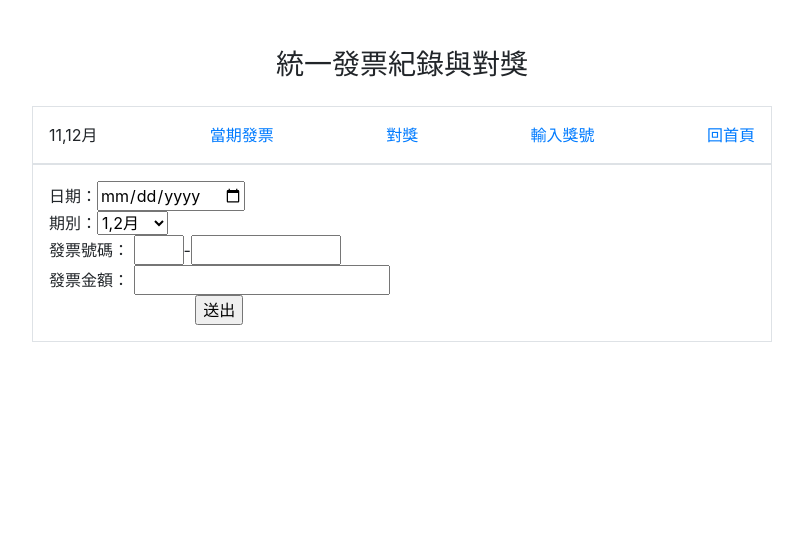
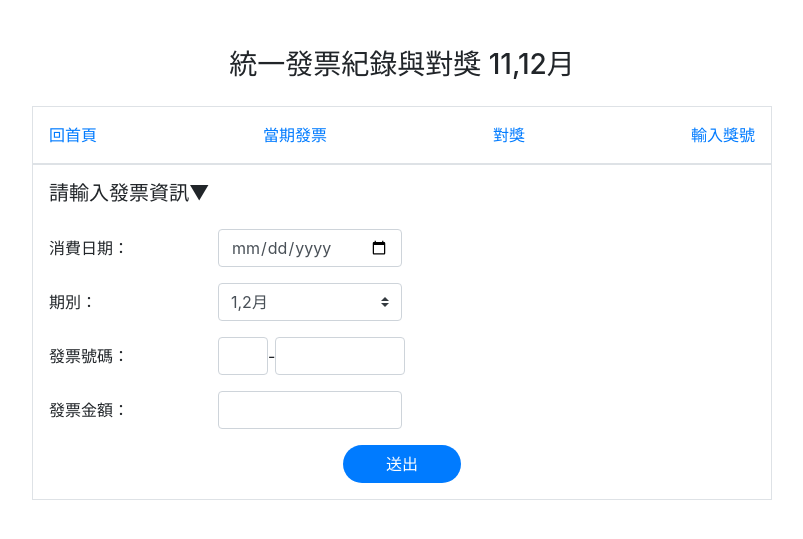
Before and after one commit to wdaweb/invoice-hua3698, a PHP site: page / in a window 1280 px wide. Shown: the top 539 px of the page, without its empty margins (238-1041 px from the left). Run offline with PHP 8.4, Linux system fonts and the light colour scheme.

Commit message:
增修main.php頁面的RWD

```diff
--- a/index.php
+++ b/index.php
@@ -13,7 +13,8 @@
         a:link {
             text-decoration: none;
         }
-        .number{
+
+        .number {
             font-size: 1.2rem;
             color: red;
             font-weight: bolder;
@@ -22,10 +23,7 @@
 </head>
 
 <body class="p-5">
-    <h3 class="text-center">統一發票紀錄與對獎</h3>
 
-    <div class="container my-4">
-        <div class="col-lg-8 col-md-12 d-flex justify-content-between p-3 mx-auto border">
     <?php
     $month = [
         1 => "1,2月",
@@ -37,7 +35,13 @@
     ];
     $m = ceil(date('m') / 2);
     ?>
-            <div class="text-center"><?= $month[$m]; ?></div>
+    <h3 class="text-center">統一發票紀錄與對獎 <?= $month[$m]; ?></h3>
+
+    <div class="container my-4">
+        <div class="col-lg-8 col-md-12 d-flex justify-content-between p-3 mx-auto border">
+            <div class="text-center">
+                <a href="index.php">回首頁</a>
+            </div>
             <div class="text-center">
                 <a href="?do=invoice_list">當期發票</a>
             </div>
@@ -47,12 +51,9 @@
             <div class="text-center">
                 <a href="?do=add_awards">輸入獎號</a>
             </div>
-            <div class="text-center">
-                <a href="index.php">回首頁</a>
-            </div>
         </div>
 
-        <div class="col-lg-8 col-md-12 d-flex p-3 mx-auto border">
+        <div class="col-lg-8 col-md-12 p-3 mx-auto border">
             <?php
             //這塊會根據輸入網址的值顯示不同區塊
 
--- a/main.php
+++ b/main.php
@@ -1,6 +1,12 @@
         <form action="api/add_invoice.php" method="post">
-            <div>日期：<input type="date" name="date"></div>
-            期別：<select name="period">
+            <h5 class="mb-4">請輸入發票資訊▼</h5>
+            <div class="form-group row">
+                <label class="col-form-label col-3">消費日期：</label>
+                <input type="date" name="date" class="col-3 form-control">
+            </div>
+            <div class="form-group row">
+                <label class="col-form-label col-3">期別：</label>
+                <select name="period" class="col-3 custom-select">
                     <option value="1">1,2月</option>
                     <option value="2">3,4月</option>
                     <option value="3">5,6月</option>
@@ -8,13 +14,19 @@
                     <option value="5">9,10月</option>
                     <option value="6">11,12月</option>
                 </select>
-            <div>發票號碼：
-                <input type="text" name="code" style="width: 50px;">-<input type="number" name="number" style="width:150px;">
             </div>
-            <div>發票金額：
-                <input type="number" name="payment">
+            <div class="form-group row">
+                <label class="col-form-label col-3">發票號碼：</label>
+                <input type="text" name="code" class="form-control" style="width: 50px;">
+                <label class="col-form-label"> - </label>
+                <input type="number" name="number" class="form-control" style="width:130px;">
+            </div>
+            <div class="form-group row">
+                <label class="col-form-label col-3">發票金額：</label>
+                <input type="number" name="payment" class="col-3 form-control">
             </div>
             <div class="text-center">
-                <input type="submit" value="送出">
+                <!-- <input type="submit" value="送出" class="btn btn-sm btn-primary"> -->
+                <input type="submit" value="送出" class="col-2 btn badge-primary badge-pill">
             </div>
         </form>
```
Lines whose indentation alone changed are shown as unchanged.
